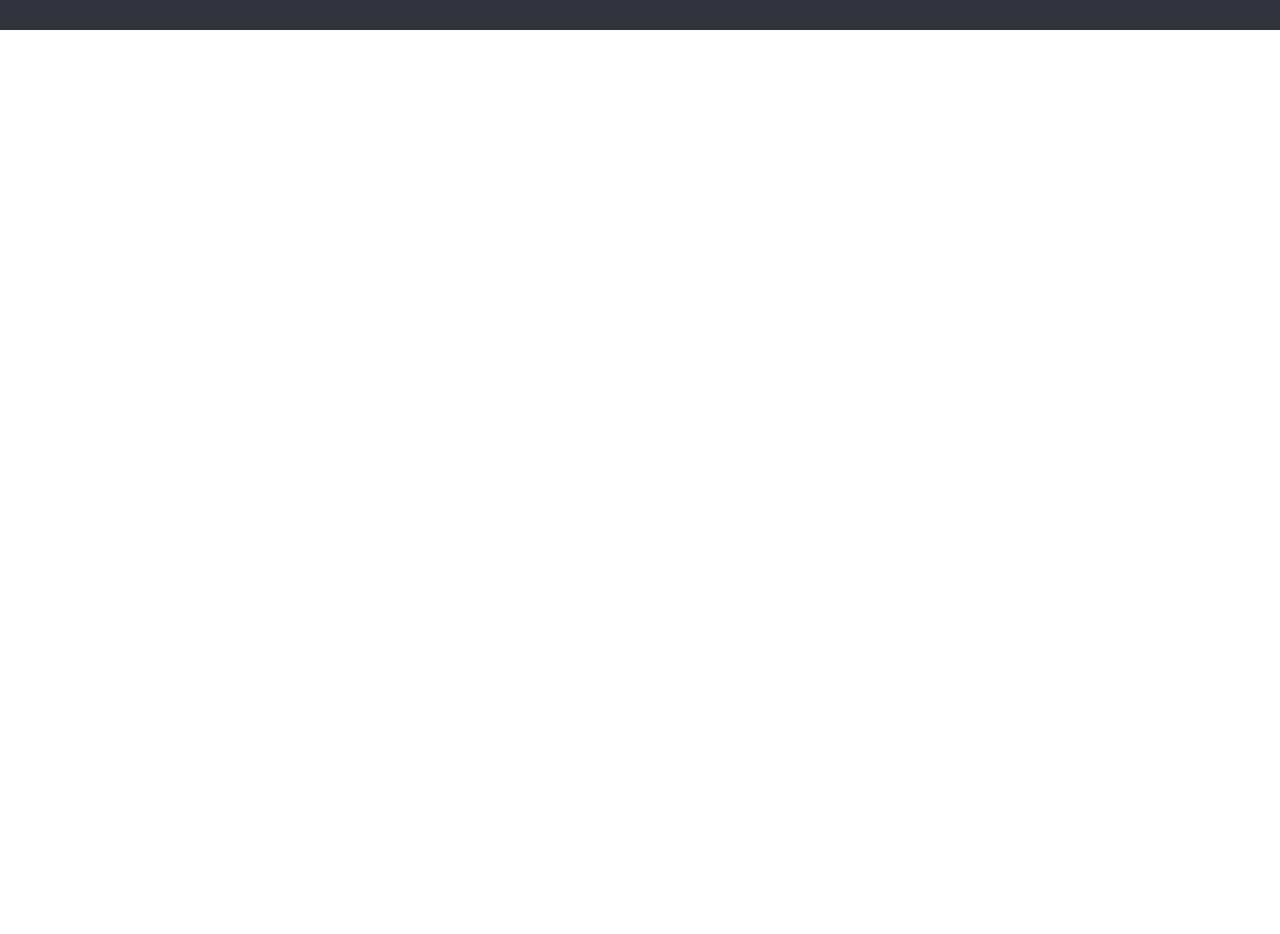
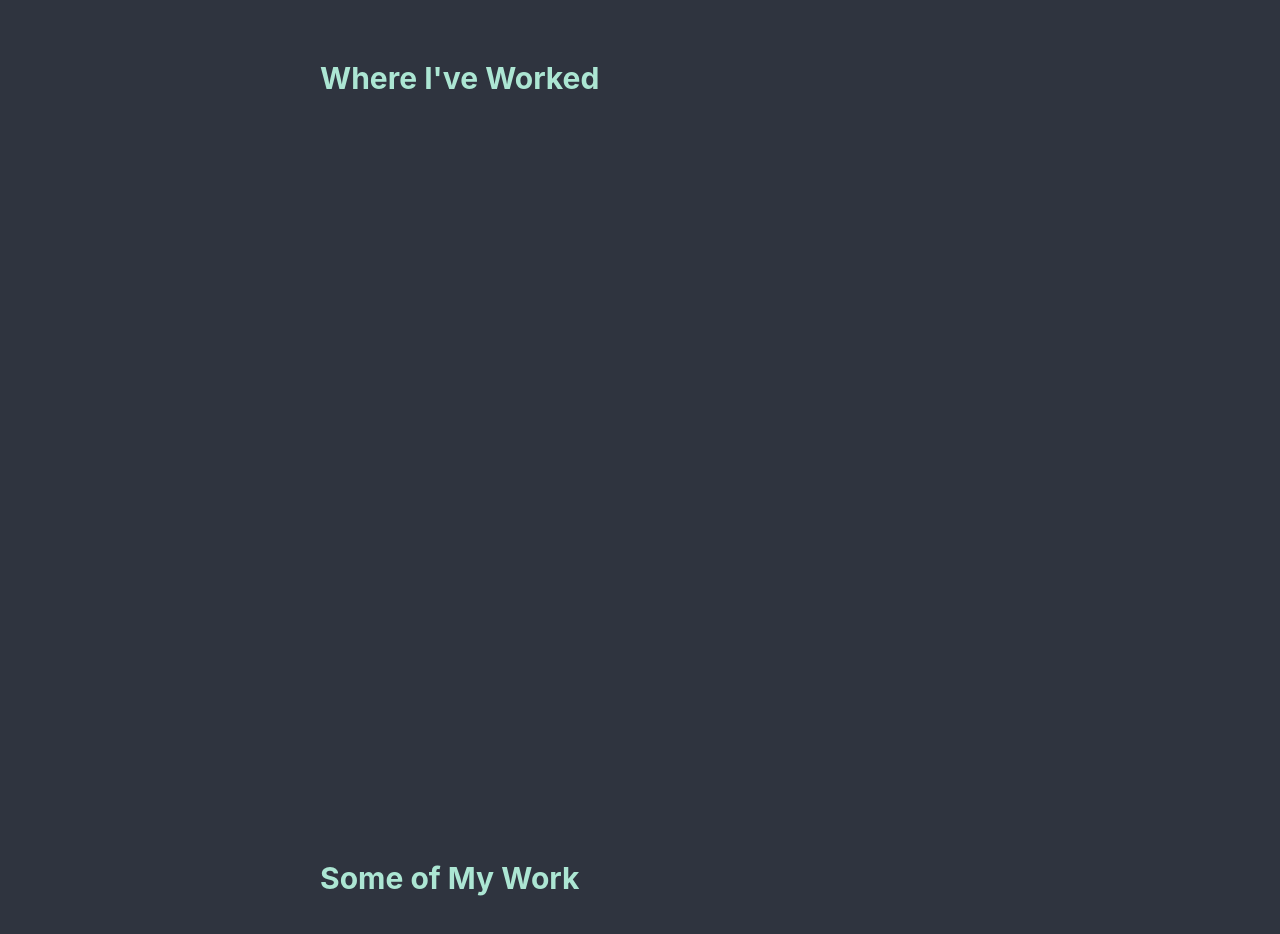
Before and after one commit to meekoder/meekoder.github.io, a React (Create React App) app: page / in a window 1280 px wide. Shown: the part 1406-2340 px from the top of the page. Before the commit the page ends 1436 px from the top, so only its background shows below. Built offline with nearby package versions, Linux system fonts and the light colour scheme.

Commit message:
added experience and project files

```diff
--- a/src/App.js
+++ b/src/App.js
@@ -3,6 +3,8 @@ import styled from 'styled-components';
 import Landing from './Landing';
 import Nav from './Nav';
 import About from './About';
+import Experience from './Experience';
+import Projects from './Projects';
 
 const Main = styled.div`
   background-color: #2f343f;
@@ -24,6 +26,8 @@ function App() {
       <Content>
         <Landing />
         <About />
+        <Experience />
+        <Projects />
       </Content>
     </Main>
   );
--- /dev/null
+++ b/src/Experience.js
@@ -0,0 +1,26 @@
+import React from 'react';
+import styled from 'styled-components';
+
+const Main = styled.div`
+  width: 50%;
+  height: 100vh;
+`;
+
+const Title = styled.p`
+  color: #ace6d3;
+  text-align: left;
+  font-size: 30px;
+  font-weight: bold;
+`;
+
+const Experience = () => {
+  return (
+    <Main id="experience">
+      <Title>
+        Where I've Worked
+      </Title>
+    </Main>
+  );
+}
+
+export default Experience;
--- a/src/Nav.js
+++ b/src/Nav.js
@@ -58,8 +58,8 @@ function Nav() {
       <StyledNav>
         <Links>
           <StyledLink><Link activeClass="active" to="about" spy={ true } smooth={ true }>About</Link></StyledLink>
-          <StyledLink>Experience</StyledLink>
-          <StyledLink>Projects</StyledLink>
+          <StyledLink><Link activeClass="active" to="experience" spy={ true } smooth={ true }>Experience</Link></StyledLink>
+          <StyledLink><Link activeClass="active" to="projects" spy={ true } smooth={ true }>Projects</Link></StyledLink>
           <StyledLink>Contact</StyledLink>
           <Resume>Resume</Resume>
         </Links>
--- /dev/null
+++ b/src/Projects.js
@@ -0,0 +1,24 @@
+import React from 'react';
+import styled from 'styled-components';
+
+const Main = styled.div`
+  width: 50%;
+  height: 100vh;
+`;
+
+const Title = styled.p`
+  color: #ace6d3;
+  text-align: left;
+  font-size: 30px;
+  font-weight: bold;
+`;
+
+const Projects = () => {
+  return (
+    <Main id="projects">
+      <Title>Some of My Work</Title>
+    </Main>
+  );
+}
+
+export default Projects;
```
